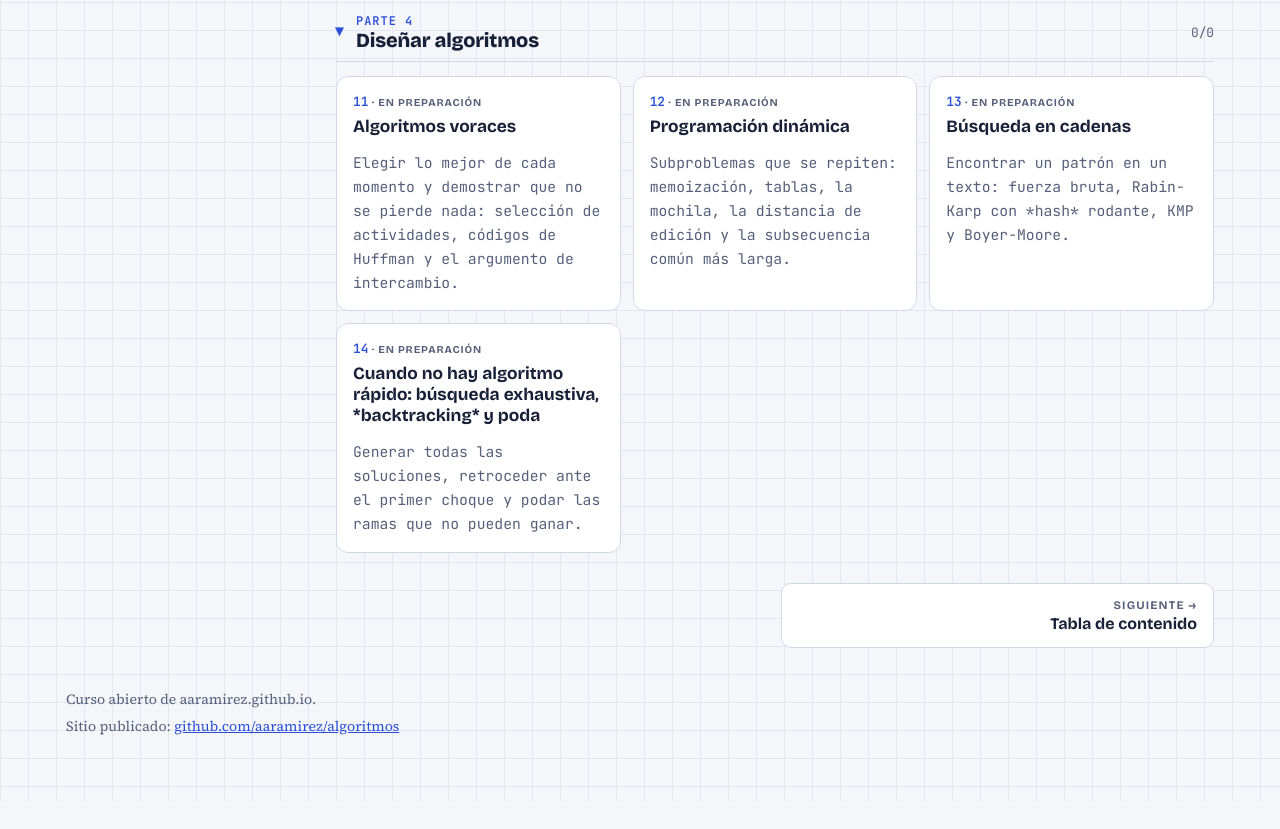
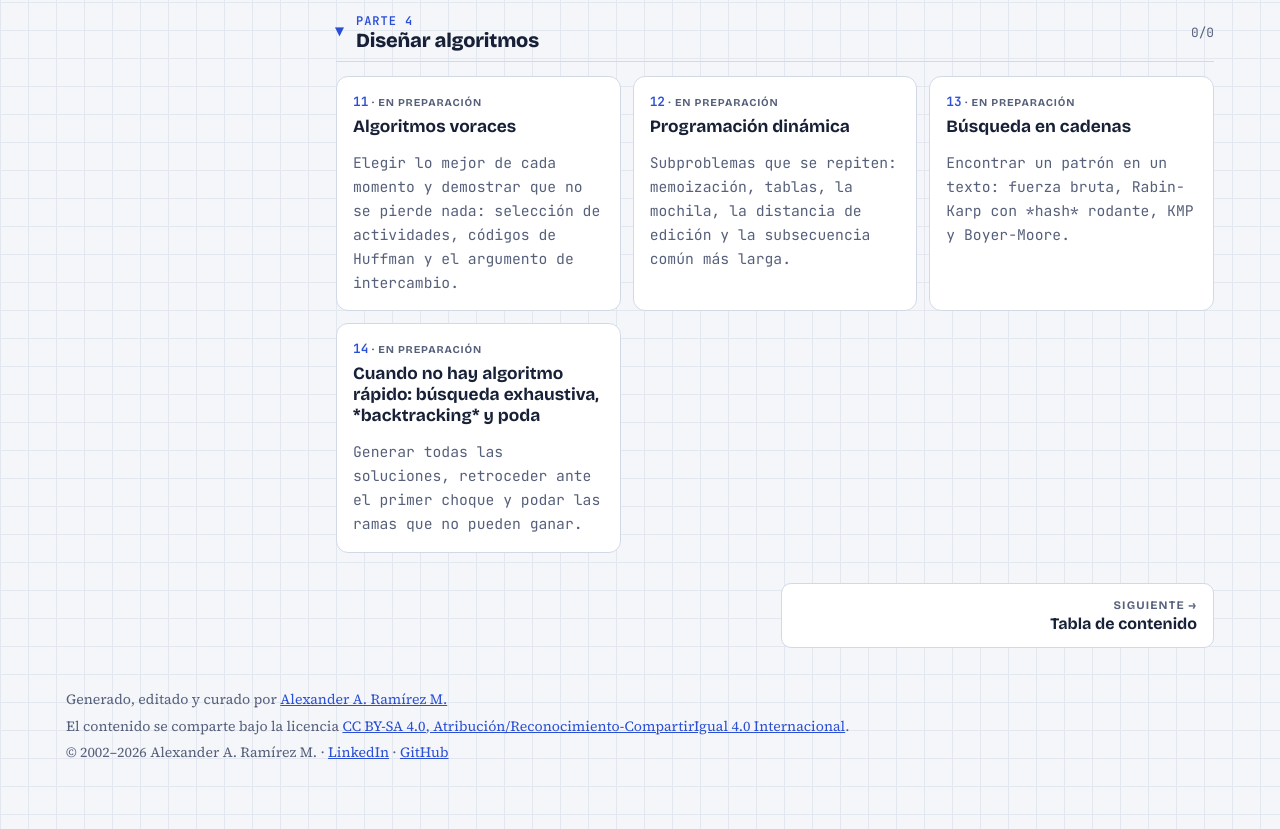
Before and after one commit to aaramirez/algoritmos, a plain HTML site: page index.html in a window 1280 px wide. Shown: the part 2490-3319 px from the top of the page. Before the commit the page ends 3292 px from the top, so only its background shows below. Drawn offline with nearby package versions, Linux system fonts and the light colour scheme.

Commit message:
Pie común: autoría, licencia CC BY-SA 4.0 y año que se actualiza solo

```diff
--- a/index.html
+++ b/index.html
@@ -89,7 +89,7 @@ height="0" width="0" style="display:none;visibility:hidden"></iframe></noscript>
 <nav class="pager" id="pager" aria-label="Capítulo anterior y siguiente"></nav>
 </main>
 </div>
-<footer><span>Curso abierto de aaramirez.github.io.</span><span>Sitio publicado: <a href="https://github.com/aaramirez/algoritmos" target="_blank" rel="noopener">github.com/aaramirez/algoritmos</a></span></footer>
+<footer><span>Generado, editado y curado por <a href="https://www.linkedin.com/in/alexander-ramirez-morales/" target="_blank" rel="noopener">Alexander A. Ramírez M.</a></span><span>El contenido se comparte bajo la licencia <a href="https://creativecommons.org/licenses/by-sa/4.0/deed.es" target="_blank" rel="noopener">CC BY-SA 4.0, Atribución/Reconocimiento-CompartirIgual 4.0 Internacional</a>.</span><span>© 2002–<span data-anio>2026</span> Alexander A. Ramírez M. · <a href="https://www.linkedin.com/in/alexander-ramirez-morales/" target="_blank" rel="noopener">LinkedIn</a> · <a href="https://github.com/aaramirez" target="_blank" rel="noopener">GitHub</a></span><script>document.querySelectorAll('[data-anio]').forEach(function (e) { e.textContent = new Date().getFullYear(); });</script></footer>
 </div>
 <script src="assets/lab.js"></script>
 </body>
```
Also changed, not shown: temario.html (+1 -1 lines).
